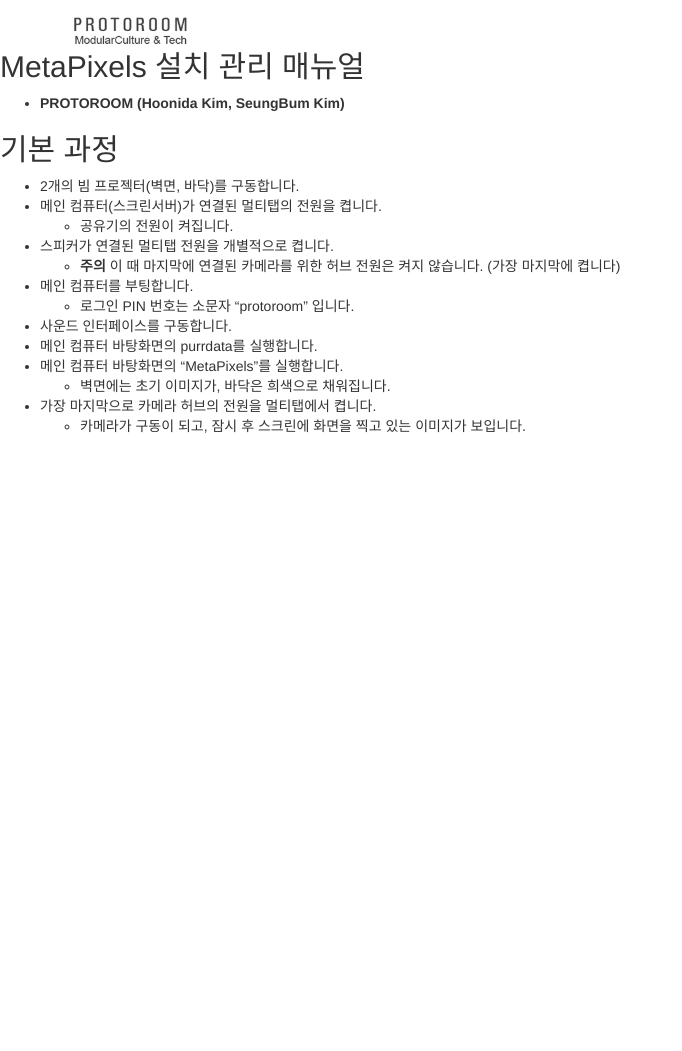
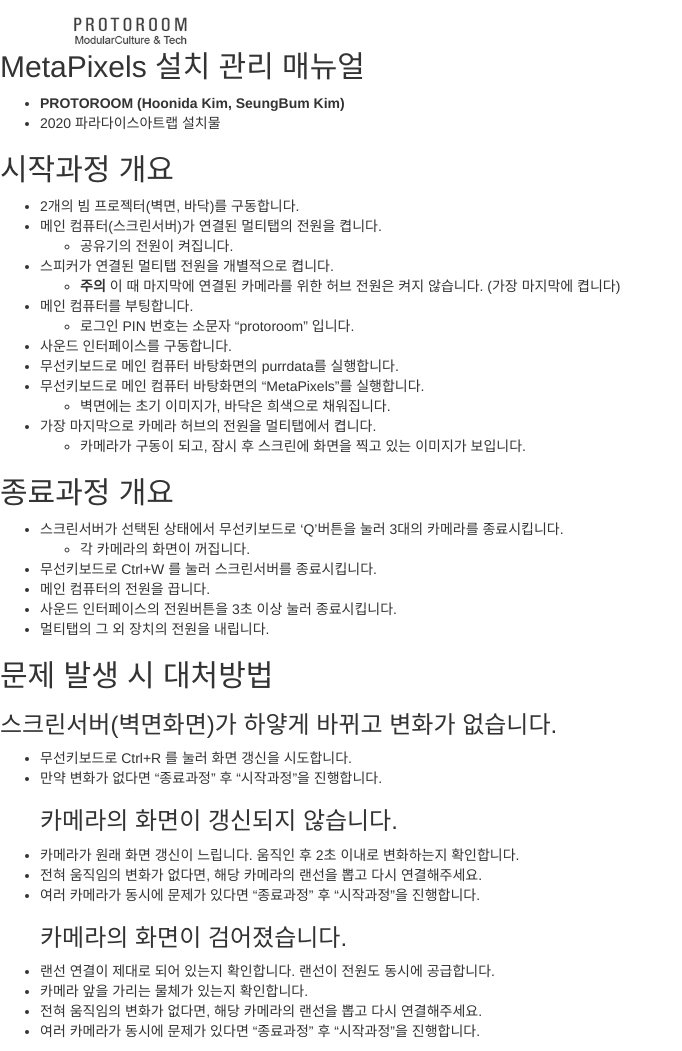
Before and after one commit to PROTOROOM/PROTOROOM, a Jekyll site: the page built from mp_manual/manual.md, in a window 1280 px wide and 1051 px high. Shown: the whole window, without its empty margins (0-682 px from the left). Built offline with Jekyll 4.4.1, drawn with Linux system fonts in a browser that asks for light colours; our own code applies the rules of GitHub Pages for plain Markdown files.

Commit message:
Update manual.md

```diff
--- a/mp_manual/manual.md
+++ b/mp_manual/manual.md
@@ -1,7 +1,8 @@
 ## MetaPixels 설치 관리 매뉴얼
  * **PROTOROOM (Hoonida Kim, SeungBum Kim)**
+ * 2020 파라다이스아트랩 설치물
 
-## 기본 과정
+## 시작과정 개요
  * 2개의 빔 프로젝터(벽면, 바닥)를 구동합니다.
  * 메인 컴퓨터(스크린서버)가 연결된 멀티탭의 전원을 켭니다.
    * 공유기의 전원이 켜집니다.
@@ -10,8 +11,30 @@
  * 메인 컴퓨터를 부팅합니다.
    * 로그인 PIN 번호는 소문자 "protoroom" 입니다.
  * 사운드 인터페이스를 구동합니다.
- * 메인 컴퓨터 바탕화면의 purrdata를 실행합니다.
- * 메인 컴퓨터 바탕화면의 "MetaPixels"를 실행합니다.
+ * 무선키보드로 메인 컴퓨터 바탕화면의 purrdata를 실행합니다.
+ * 무선키보드로 메인 컴퓨터 바탕화면의 "MetaPixels"를 실행합니다.
    * 벽면에는 초기 이미지가, 바닥은 희색으로 채워집니다.
  * 가장 마지막으로 카메라 허브의 전원을 멀티탭에서 켭니다.
    * 카메라가 구동이 되고, 잠시 후 스크린에 화면을 찍고 있는 이미지가 보입니다.
+
+## 종료과정 개요
+ * 스크린서버가 선택된 상태에서 무선키보드로 'Q'버튼을 눌러 3대의 카메라를 종료시킵니다.
+   * 각 카메라의 화면이 꺼집니다.
+ * 무선키보드로 Ctrl+W 를 눌러 스크린서버를 종료시킵니다.
+ * 메인 컴퓨터의 전원을 끕니다.
+ * 사운드 인터페이스의 전원버튼을 3초 이상 눌러 종료시킵니다.
+ * 멀티탭의 그 외 장치의 전원을 내립니다.
+
+## 문제 발생 시 대처방법
+### 스크린서버(벽면화면)가 하얗게 바뀌고 변화가 없습니다.
+ * 무선키보드로 Ctrl+R 를 눌러 화면 갱신을 시도합니다.
+ * 만약 변화가 없다면 "종료과정" 후 "시작과정"을 진행합니다.
+### 카메라의 화면이 갱신되지 않습니다.
+ * 카메라가 원래 화면 갱신이 느립니다. 움직인 후 2초 이내로 변화하는지 확인합니다.
+ * 전혀 움직임의 변화가 없다면, 해당 카메라의 랜선을 뽑고 다시 연결해주세요.
+ * 여러 카메라가 동시에 문제가 있다면 "종료과정" 후 "시작과정"을 진행합니다.
+### 카메라의 화면이 검어졌습니다.
+ * 랜선 연결이 제대로 되어 있는지 확인합니다. 랜선이 전원도 동시에 공급합니다.
+ * 카메라 앞을 가리는 물체가 있는지 확인합니다.
+ * 전혀 움직임의 변화가 없다면, 해당 카메라의 랜선을 뽑고 다시 연결해주세요.
+ * 여러 카메라가 동시에 문제가 있다면 "종료과정" 후 "시작과정"을 진행합니다.
```
